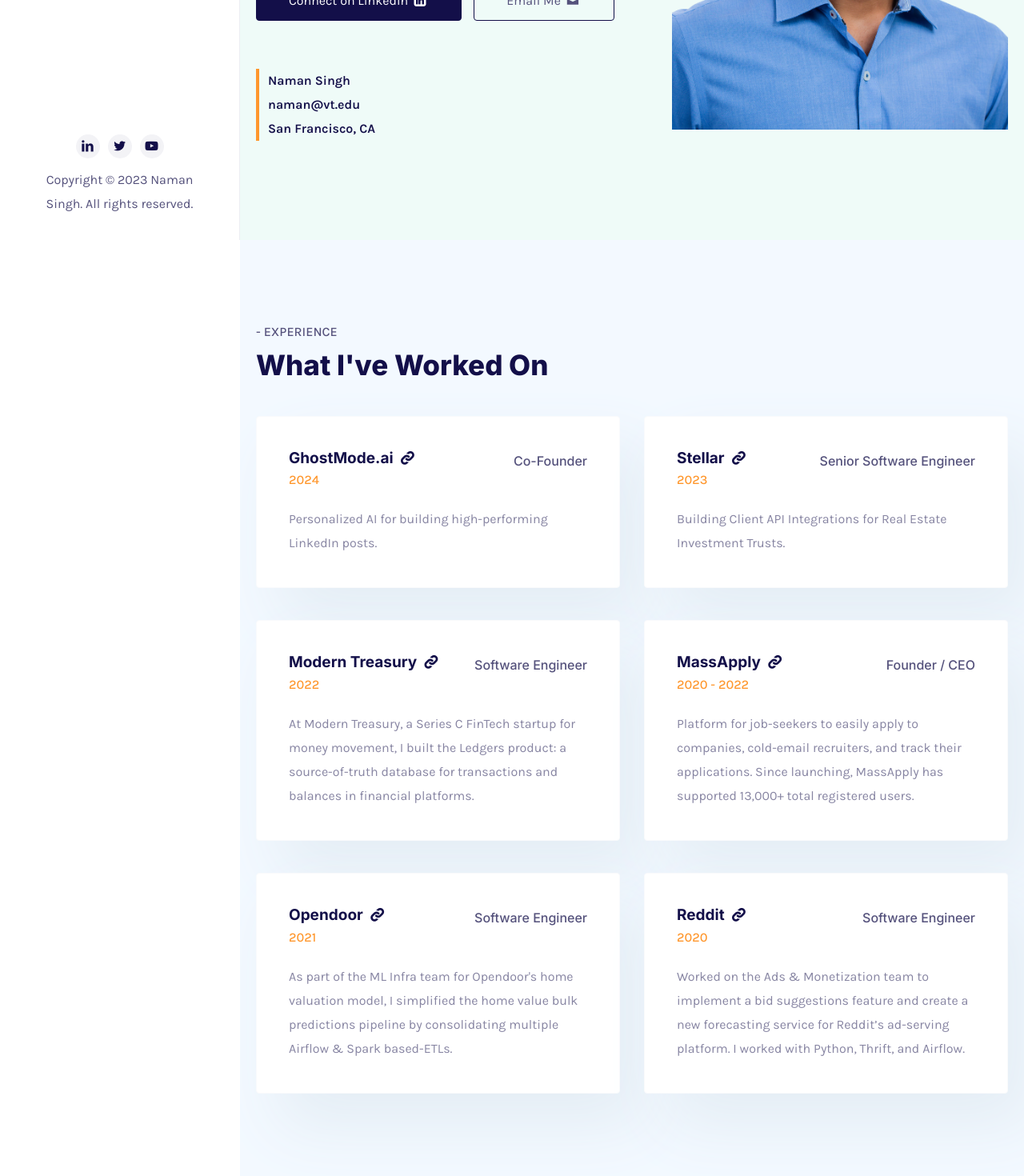
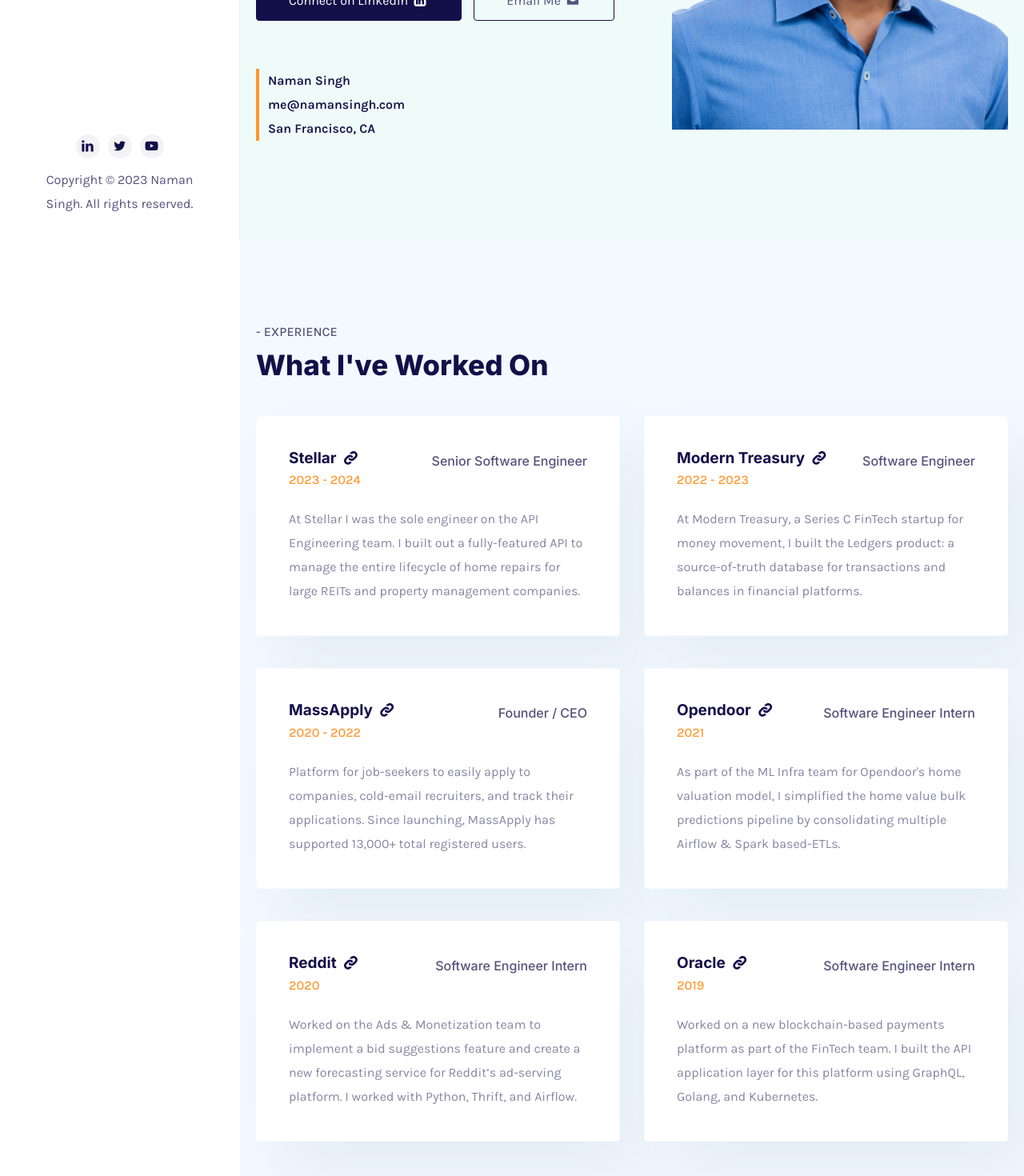
Before and after one commit to namanpro47/namansingh.com, a Next.js app: page / in a window 1280 px wide. Shown: the part 500-1970 px from the top of the page at 80% size. Built offline with nearby package versions, Linux system fonts and the light colour scheme; a web font is replaced by a local one.

Commit message:
Job Hunt cleanup

```diff
--- a/src/components/Contact.js
+++ b/src/components/Contact.js
@@ -62,7 +62,7 @@
                     <i className="icon-linkedin-2"/> <a href="https://www.linkedin.com/in/namansingh/" target="_blank">Connect on LinkedIn</a>
                   </li>
                   <li>
-                    <i className="icon-mail-3"/> <a href="mailto:naman@vt.edu">naman@vt.edu</a>
+                    <i className="icon-mail-3"/> <a href="mailto:me@namansingh.com">me@namansingh.com</a>
                   </li>
                   <li>
                     <i className="icon-location"/> <a className="href_location">
--- a/src/components/Home.js
+++ b/src/components/Home.js
@@ -68,7 +68,7 @@
                     <a>Naman Singh</a>
                   </li>
                   <li>
-                    <a href="mailto:naman@vt.edu">naman@vt.edu</a>
+                    <a href="mailto:me@namansingh.com">me@namansingh.com</a>
                   </li>
                   <li>
                     <a className="href_location">
--- a/src/components/Portfolio.js
+++ b/src/components/Portfolio.js
@@ -13,7 +13,7 @@
           <div className="elisc_tm_portfolio_title">
             <div className="elisc_tm_title">
               <span>- Portfolio</span>
-              <h3>Startups I've Founded</h3>
+              <h3>Favorite Projects</h3>
             </div>
             <div className="buttons">
               <a className="prev_button" href="#">
@@ -38,7 +38,7 @@
                   </div>
                   <div className="details">
                     <span className="category">
-                      <a href="#">Launching soon!</a>
+                      <a href="#">GPT-4 🤝 LinkedIn</a>
                     </span>
                     <h3 className="title">
                       <a
@@ -101,7 +101,7 @@
                           setPortfolioModal(true);
                         }}
                       >
-                        12 Monthly Paying Enterprise Customers
+                        12 Paying Customers
                       </a>
                     </span>
                     <h3 className="title">
--- a/src/components/about/Experience.js
+++ b/src/components/about/Experience.js
@@ -6,32 +6,23 @@
   {
     id: 1,
     image: "img/experience/1.jpg",
-    date: "2024",
-    company: "GhostMode.ai",
-    designation: "Co-Founder",
-    description: "Personalized AI for building high-performing LinkedIn posts.",
-    link: "https://www.ghostmode.ai/",
+    date: "2023 - 2024",
+    company: "Stellar",
+    designation: "Senior Software Engineer",
+    description: "At Stellar I was the sole engineer on the API Engineering team. I built out a fully-featured API to manage the entire lifecycle of home repairs for large REITs and property management companies.",
+    link: "https://mystellar.com/",
   },
   {
     id: 2,
-    image: "img/experience/1.jpg",
-    date: "2023",
-    company: "Stellar",
-    designation: "Senior Software Engineer",
-    description: "Building Client API Integrations for Real Estate Investment Trusts.",
-    link: "https://mystellar.com/",
-  },
-  {
-    id: 3,
     image: "img/experience/2.jpg",
-    date: "2022",
+    date: "2022 - 2023",
     company: "Modern Treasury",
     designation: "Software Engineer",
     description: "At Modern Treasury, a Series C FinTech startup for money movement, I built the Ledgers product: a source-of-truth database for transactions and balances in financial platforms.",
     link: "https://www.moderntreasury.com/products/ledgers",
   },
   {
-    id: 4,
+    id: 3,
     image: "img/experience/3.jpg",
     date: "2020 - 2022",
     company: "MassApply",
@@ -40,22 +31,31 @@
     link: "https://www.massapply.com/",
   },
   {
-    id: 5,
+    id: 4,
     image: "img/experience/4.jpg",
     date: "2021",
     company: "Opendoor",
-    designation: "Software Engineer",
+    designation: "Software Engineer Intern",
     description: "As part of the ML Infra team for Opendoor's home valuation model, I simplified the home value bulk predictions pipeline by consolidating multiple Airflow & Spark based-ETLs.",
     link: "https://www.opendoor.com/",
   },
   {
-    id: 6,
+    id: 5,
     image: "img/experience/1.jpg",
     date: "2020",
     company: "Reddit",
-    designation: "Software Engineer",
+    designation: "Software Engineer Intern",
     description: "Worked on the Ads & Monetization team to implement a bid suggestions feature and create a new forecasting service for Reddit’s ad-serving platform. I worked with Python, Thrift, and Airflow.",
     link: "https://www.redditforbusiness.com/advertise",
+  },
+  {
+    id: 6,
+    image: "img/experience/1.jpg",
+    date: "2019",
+    company: "Oracle",
+    designation: "Software Engineer Intern",
+    description: "Worked on a new blockchain-based payments platform as part of the FinTech team. I built the API application layer for this platform using GraphQL, Golang, and Kubernetes.",
+    link: "https://www.ghostmode.ai/",
   },
 ];
 
```
